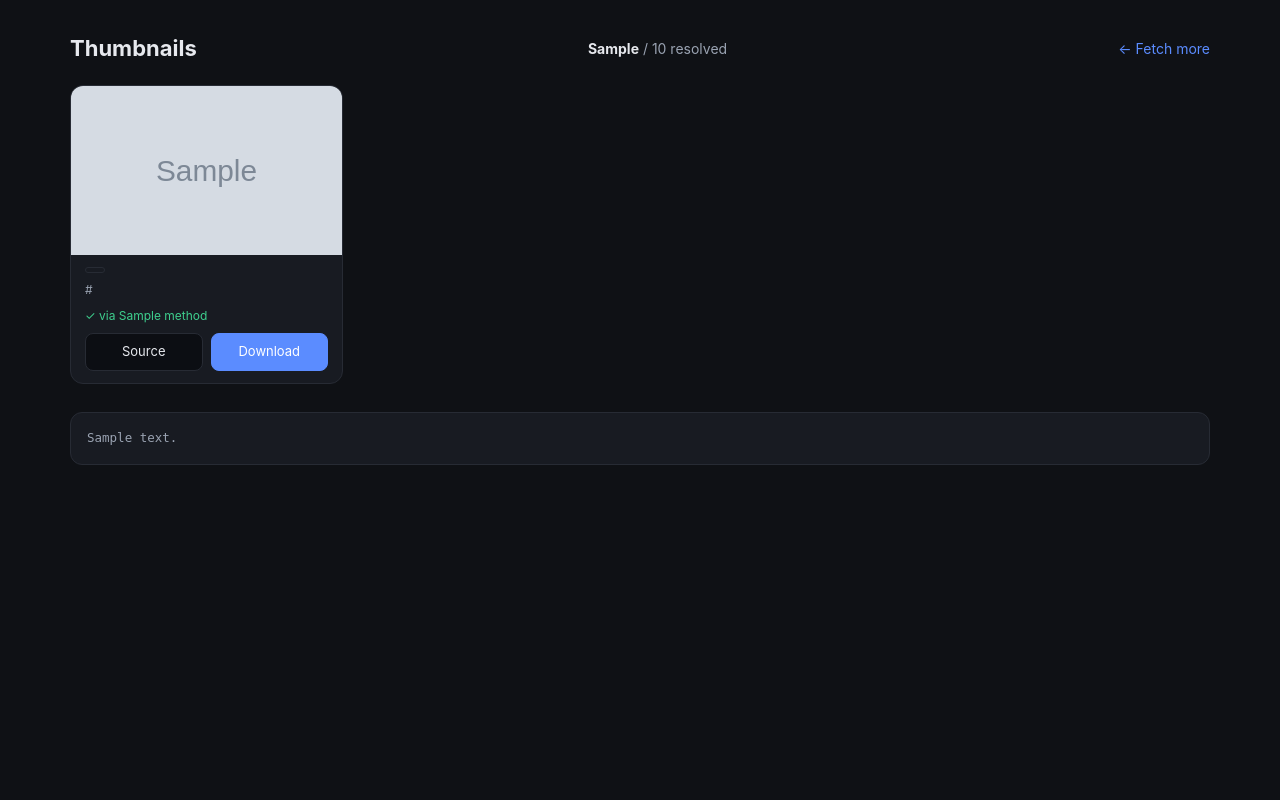
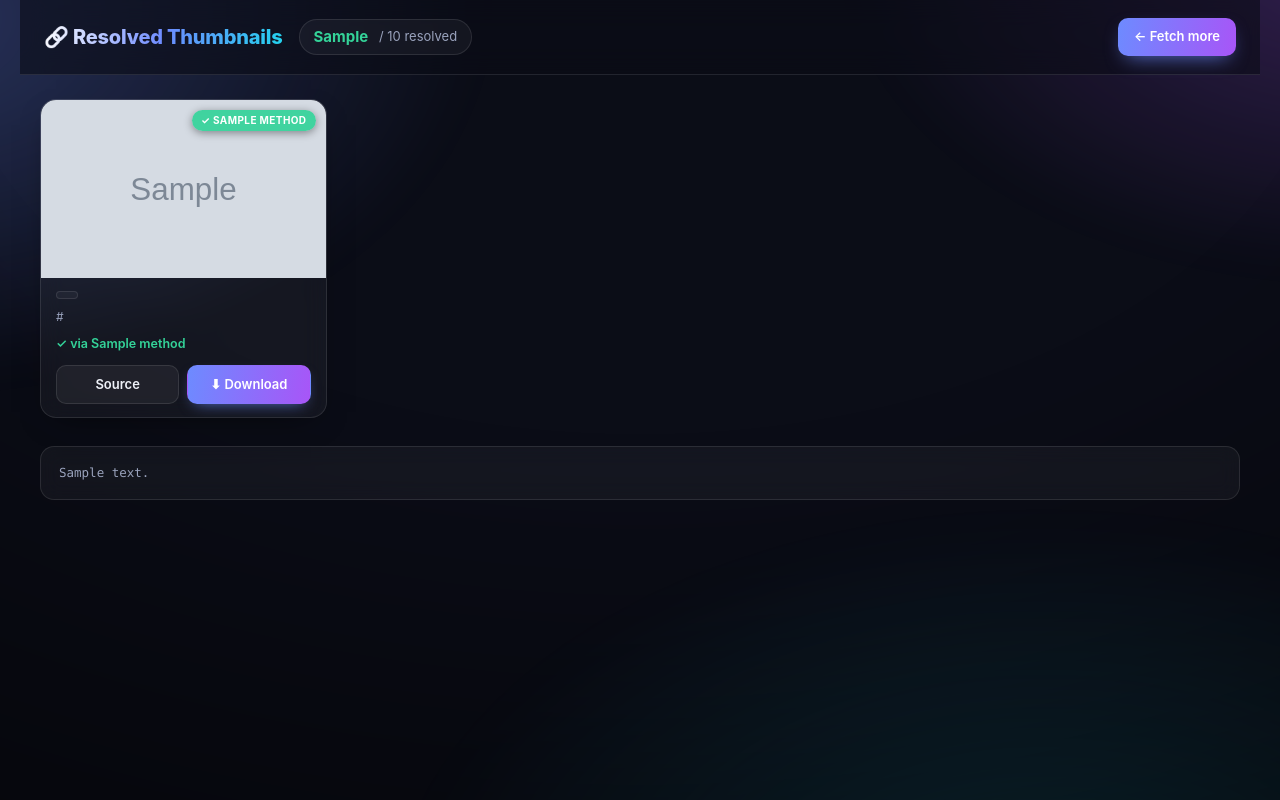
Before and after one commit to himashu-LFM/thumbnail_fetcher, a Flask app: template templates/results.html in a window 1280 px wide. Run offline with Flask 3, Linux system fonts and the light colour scheme; the template is opened without the code that fills it: most values are stand-ins (such as "Sample title", 1, 10 or a date in 2020); grey boxes marked "Sample" are stand-in pictures; some libraries are stand-ins or nearby versions.

Commit message:
Modernize raw-URL scrape results page to match the new theme
UI-only: aurora gradient background, glassmorphism cards, sticky glass header
with gradient title, staggered card reveal, hover lift + image zoom, ok/miss
status pills, gradient download buttons. No backend/logic changes — same row
fields, links, and download tokens.

Co-Authored-By: Claude Opus 4.8 <noreply@anthropic.com>

```diff
--- a/templates/results.html
+++ b/templates/results.html
@@ -5,68 +5,115 @@
 <meta name="viewport" content="width=device-width, initial-scale=1">
 <title>Thumbnails — {{ ok }}/{{ total }} resolved</title>
 <style>
-  :root { --bg:#0f1115; --card:#181b22; --line:#272b34; --fg:#e7e9ee;
-          --muted:#9aa3b2; --accent:#5b8cff; --ok:#3ecf8e; --miss:#ff6b6b; }
-  * { box-sizing:border-box; }
-  body { margin:0; background:var(--bg); color:var(--fg);
-         font:15px/1.5 -apple-system,Segoe UI,Roboto,Helvetica,Arial,sans-serif; }
-  .wrap { max-width:1180px; margin:0 auto; padding:32px 20px 64px; }
-  .top { display:flex; align-items:center; justify-content:space-between;
-         flex-wrap:wrap; gap:12px; margin-bottom:20px; }
-  h1 { font-size:22px; margin:0; }
-  a.back { color:var(--accent); text-decoration:none; font-size:14px; }
-  .stat { font-size:14px; color:var(--muted); }
-  .stat b { color:var(--fg); }
-  .grid { display:grid; gap:16px;
-          grid-template-columns:repeat(auto-fill,minmax(250px,1fr)); }
-  .item { background:var(--card); border:1px solid var(--line);
-          border-radius:13px; overflow:hidden; display:flex; flex-direction:column; }
-  .thumb { aspect-ratio:16/10; background:#0c0e13; display:flex;
-           align-items:center; justify-content:center; overflow:hidden; }
-  .thumb img { width:100%; height:100%; object-fit:cover; }
-  .placeholder { color:var(--muted); font-size:13px; text-align:center; padding:18px; }
-  .meta { padding:12px 14px; display:flex; flex-direction:column; gap:8px; flex:1; }
-  .pill { font-size:11px; text-transform:uppercase; letter-spacing:.05em;
-          padding:2px 9px; border-radius:20px; align-self:flex-start;
-          border:1px solid var(--line); color:var(--muted); }
-  .pf-youtube{color:#ff6b6b} .pf-instagram{color:#e08fff}
-  .pf-tiktok{color:#5be0e0} .pf-twitter{color:#5b8cff}
-  .pf-threads{color:#cfd3da} .pf-facebook{color:#5b8cff}
-  .urlline { font-size:12px; word-break:break-all; }
-  .urlline a { color:var(--muted); text-decoration:none; }
-  .urlline a:hover { color:var(--accent); }
-  .status { font-size:12px; }
-  .status.ok { color:var(--ok); }
-  .status.miss { color:var(--miss); }
-  .reason { font-size:11.5px; color:var(--muted); }
-  .actions { margin-top:auto; display:flex; gap:8px; }
-  .btn { flex:1; text-align:center; text-decoration:none; font-size:13px;
-         padding:8px; border-radius:8px; border:1px solid var(--line);
-         color:var(--fg); background:#0c0e13; }
-  .btn.dl { background:var(--accent); border-color:var(--accent); color:#fff; }
-  .btn:hover { filter:brightness(1.1); }
-  .btn.disabled { opacity:.4; pointer-events:none; }
-  pre.summary { background:var(--card); border:1px solid var(--line);
-         border-radius:12px; padding:16px; white-space:pre-wrap; font-size:12.5px;
-         color:var(--muted); margin-top:28px; }
+  :root{
+    --bg0:#0b0d17; --card:rgba(255,255,255,.045); --line:rgba(255,255,255,.10);
+    --fg:#eef1f8; --muted:#9aa3bd; --a1:#6d8bff; --a2:#a855f7; --a3:#22d3ee;
+    --ok:#34d399; --miss:#fb7185;
+  }
+  *{box-sizing:border-box}
+  html{scroll-behavior:smooth}
+  body{margin:0;min-height:100vh;color:var(--fg);background:var(--bg0);overflow-x:hidden;
+       font:15px/1.5 -apple-system,BlinkMacSystemFont,Segoe UI,Roboto,Helvetica,Arial,sans-serif}
+  body::before{content:"";position:fixed;inset:-30%;z-index:-2;
+    background:
+      radial-gradient(40% 40% at 15% 20%, rgba(109,139,255,.30), transparent 70%),
+      radial-gradient(35% 35% at 85% 15%, rgba(168,85,247,.26), transparent 70%),
+      radial-gradient(45% 45% at 70% 90%, rgba(34,211,238,.20), transparent 70%);
+    filter:blur(20px);animation:drift 18s ease-in-out infinite alternate}
+  @keyframes drift{0%{transform:translate3d(0,0,0) scale(1)}100%{transform:translate3d(-2%,2%,0) scale(1.05)}}
+  body::after{content:"";position:fixed;inset:0;z-index:-1;
+    background:radial-gradient(120% 120% at 50% 0%, transparent 45%, rgba(0,0,0,.5) 100%)}
+
+  .wrap{max-width:1240px;margin:0 auto;padding:0 20px 70px}
+
+  /* sticky glass header */
+  .bar{position:sticky;top:0;z-index:10;margin:0 -20px 24px;padding:18px 24px;
+       display:flex;align-items:center;gap:16px;flex-wrap:wrap;
+       background:rgba(11,13,23,.6);backdrop-filter:blur(14px);
+       border-bottom:1px solid var(--line);animation:drop .5s ease both}
+  @keyframes drop{from{opacity:0;transform:translateY(-12px)}to{opacity:1;transform:none}}
+  h1{font-size:20px;margin:0;font-weight:800;letter-spacing:-.01em;
+     background:linear-gradient(100deg,#fff,var(--a1),var(--a3));
+     -webkit-background-clip:text;background-clip:text;-webkit-text-fill-color:transparent}
+  .stat{display:inline-flex;align-items:center;gap:7px;font-size:13px;color:var(--muted);
+        background:var(--card);border:1px solid var(--line);border-radius:99px;padding:6px 14px}
+  .stat b{color:var(--ok);font-size:15px}
+  .back{margin-left:auto;text-decoration:none;color:#fff;font-size:13px;font-weight:600;
+        background:linear-gradient(100deg,var(--a1),var(--a2));padding:9px 16px;border-radius:10px;
+        box-shadow:0 8px 20px -8px rgba(109,139,255,.8);transition:.2s}
+  .back:hover{transform:translateY(-2px);box-shadow:0 12px 26px -8px rgba(168,85,247,.9)}
+
+  .grid{display:grid;gap:18px;grid-template-columns:repeat(auto-fill,minmax(250px,1fr))}
+  .item{position:relative;background:var(--card);border:1px solid var(--line);border-radius:16px;
+        overflow:hidden;display:flex;flex-direction:column;backdrop-filter:blur(12px);
+        box-shadow:0 10px 30px -16px rgba(0,0,0,.7);
+        transition:transform .28s cubic-bezier(.2,.8,.2,1),box-shadow .28s,border-color .28s;
+        animation:pop .55s cubic-bezier(.2,.8,.2,1) both}
+  @keyframes pop{from{opacity:0;transform:translateY(22px) scale(.98)}to{opacity:1;transform:none}}
+  .item:hover{transform:translateY(-6px);box-shadow:0 22px 46px -18px rgba(109,139,255,.55);
+              border-color:rgba(109,139,255,.5)}
+
+  .thumb{position:relative;aspect-ratio:16/10;background:#0a0c12;display:flex;
+         align-items:center;justify-content:center;overflow:hidden}
+  .thumb img{width:100%;height:100%;object-fit:cover;opacity:0;animation:fade .6s ease forwards;
+             transition:transform .5s cubic-bezier(.2,.8,.2,1)}
+  @keyframes fade{to{opacity:1}}
+  .item:hover .thumb img{transform:scale(1.07)}
+  .placeholder{color:var(--muted);font-size:13px;text-align:center;padding:18px;line-height:1.5}
+  .placeholder b{color:#cdd2db;display:block;margin-bottom:4px}
+
+  .spill{position:absolute;top:10px;right:10px;z-index:2;font-size:10px;font-weight:700;
+         letter-spacing:.04em;text-transform:uppercase;padding:3px 9px;border-radius:99px;color:#fff;
+         backdrop-filter:blur(4px);box-shadow:0 2px 8px rgba(0,0,0,.4)}
+  .spill.ok{background:rgba(52,211,153,.92)} .spill.miss{background:rgba(251,113,133,.92)}
+
+  .meta{padding:13px 15px;display:flex;flex-direction:column;gap:9px;flex:1}
+  .pill{font-size:10.5px;text-transform:uppercase;letter-spacing:.06em;padding:3px 10px;
+        border-radius:99px;align-self:flex-start;border:1px solid var(--line);
+        background:rgba(255,255,255,.04);font-weight:700}
+  .pf-youtube{color:#ff6b6b} .pf-instagram{color:#e08fff} .pf-tiktok{color:#5be0e0}
+  .pf-twitter{color:#8aa6ff} .pf-threads{color:#cfd3da} .pf-facebook{color:#7aa0ff}
+  .pf-unknown{color:var(--muted)}
+  .urlline{font-size:12px;word-break:break-all}
+  .urlline a{color:var(--muted);text-decoration:none;transition:.15s}
+  .urlline a:hover{color:var(--a3)}
+  .status{font-size:12.5px;font-weight:600}
+  .status.ok{color:var(--ok)} .status.miss{color:var(--miss)}
+  .reason{font-size:11.5px;color:var(--muted);line-height:1.4}
+
+  .actions{margin-top:auto;display:flex;gap:8px;padding-top:2px}
+  .btn{flex:1;text-align:center;text-decoration:none;font-size:13px;font-weight:600;padding:9px;
+       border-radius:10px;border:1px solid var(--line);color:var(--fg);
+       background:rgba(255,255,255,.05);transition:.2s}
+  .btn:hover{background:rgba(255,255,255,.12);transform:translateY(-2px)}
+  .btn.dl{background:linear-gradient(100deg,var(--a1),var(--a2));border-color:transparent;color:#fff;
+          box-shadow:0 6px 16px -8px rgba(109,139,255,.9)}
+  .btn.dl:hover{box-shadow:0 10px 22px -8px rgba(168,85,247,.95)}
+  .btn.disabled{opacity:.35;pointer-events:none}
+
+  .summary{background:var(--card);border:1px solid var(--line);border-radius:14px;padding:16px 18px;
+           white-space:pre-wrap;font:12.5px/1.6 ui-monospace,SFMono-Regular,Menlo,monospace;
+           color:var(--muted);margin-top:28px;backdrop-filter:blur(10px);
+           animation:pop .6s ease both}
 </style>
 </head>
 <body>
 <div class="wrap">
-  <div class="top">
-    <h1>Thumbnails</h1>
-    <div class="stat"><b>{{ ok }}</b> / {{ total }} resolved</div>
+  <div class="bar">
+    <h1>🔗 Resolved Thumbnails</h1>
+    <span class="stat"><b>{{ ok }}</b>&nbsp;/ {{ total }} resolved</span>
     <a class="back" href="/">← Fetch more</a>
   </div>
 
   <div class="grid">
     {% for r in rows %}
-    <div class="item">
+    <div class="item" style="animation-delay:{{ (loop.index0 * 0.045)|round(3) }}s">
       <div class="thumb">
+        <span class="spill {{ 'ok' if r.ok else 'miss' }}">{{ '✓ ' + r.method if r.ok else 'missed' }}</span>
         {% if r.img_src %}
           <img src="{{ r.img_src }}" alt="thumbnail" loading="lazy">
         {% else %}
-          <div class="placeholder">No image<br><small>{{ r.reason or 'unresolved' }}</small></div>
+          <div class="placeholder"><b>No image</b><small>{{ r.reason or 'unresolved' }}</small></div>
         {% endif %}
       </div>
       <div class="meta">
@@ -81,7 +128,7 @@
         <div class="actions">
           {% if r.img_src %}
             <a class="btn" href="{{ r.thumbnail_url }}" target="_blank" rel="noopener">Source</a>
-            <a class="btn dl" href="{{ url_for('download', token=r.image_path.split('\\')[-1].split('/')[-1]) }}">Download</a>
+            <a class="btn dl" href="{{ url_for('download', token=r.image_path.split('\\')[-1].split('/')[-1]) }}">⬇ Download</a>
           {% else %}
             <span class="btn disabled">Source</span>
             <span class="btn disabled">Download</span>
```
